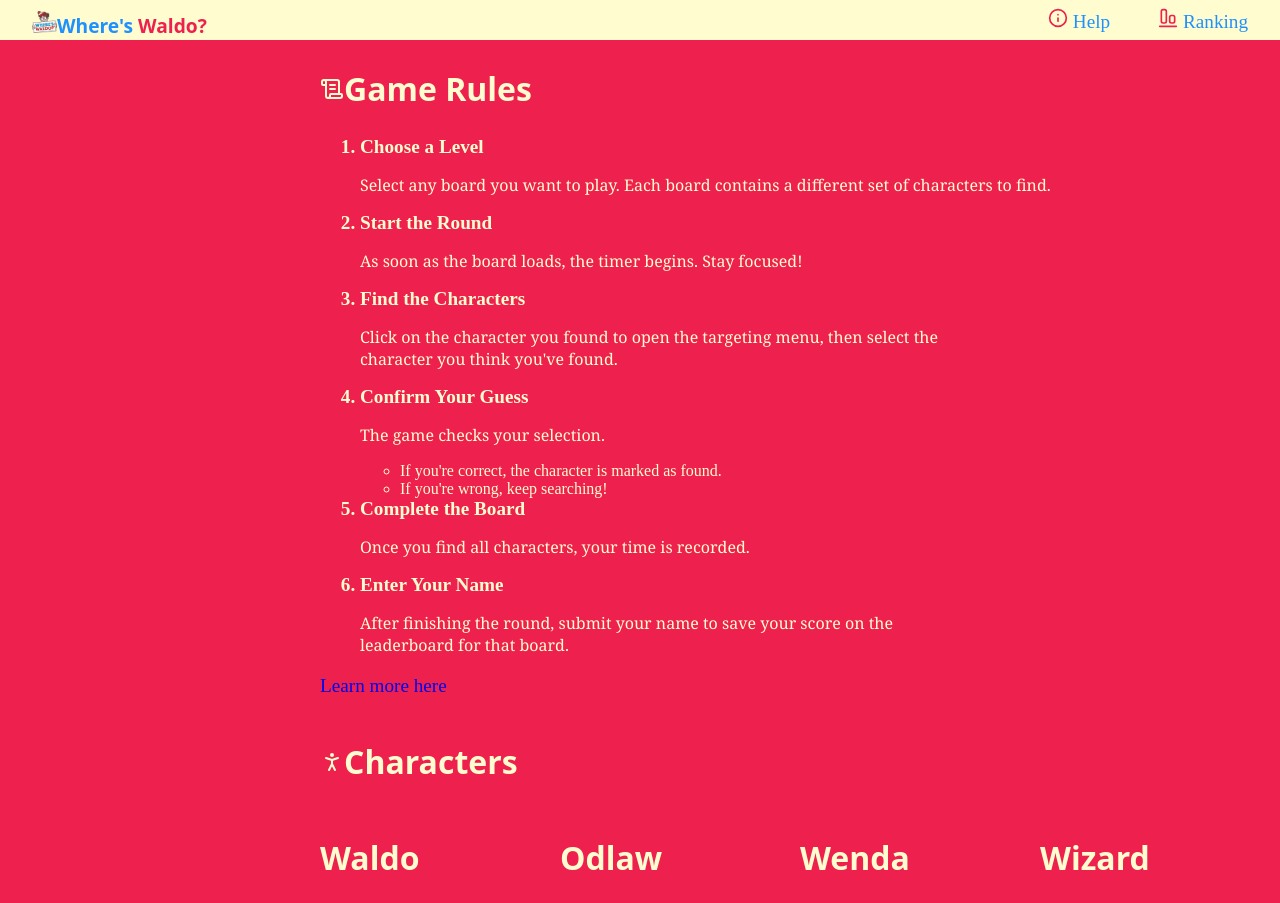
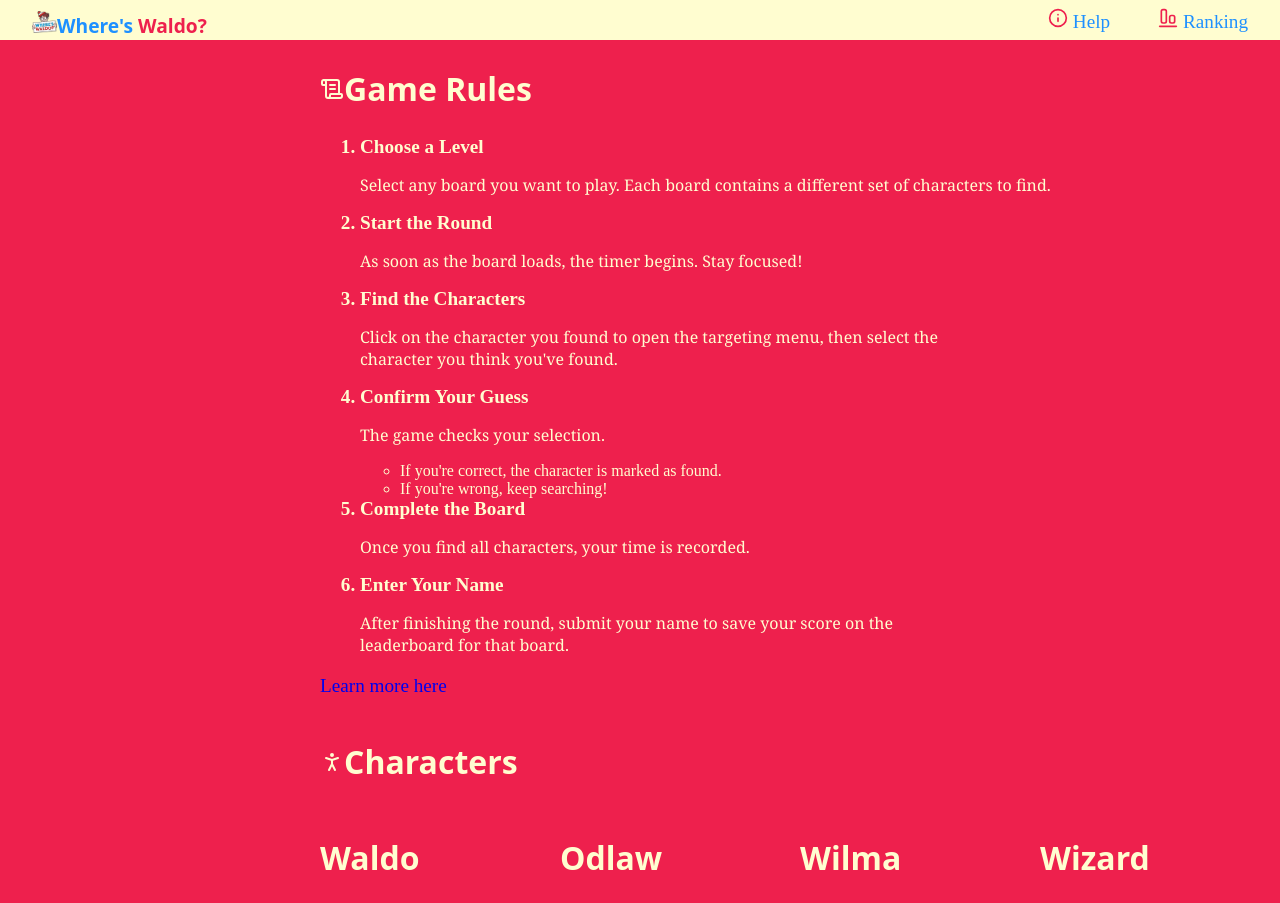
Before and after one commit to ChoforJr/where-is-waldo, a React (Vite) app: page /help in a window 1280 px wide. Shown: the top 903 px of the page. Built offline with nearby package versions, Linux system fonts and the light colour scheme; no server answers.

Commit message:
Its wilma not wenda

```diff
--- a/src/App Components/UseAppLogic.jsx
+++ b/src/App Components/UseAppLogic.jsx
@@ -57,8 +57,8 @@
     {
       id: 1,
       keyID: crypto.randomUUID(),
-      image: "/icons/wenda_icon.png",
-      name: "Wenda",
+      image: "/icons/wilma_icon.png",
+      name: "Wilma",
     },
     {
       id: 1,
--- a/src/Gameplay Components/Gameplay.jsx
+++ b/src/Gameplay Components/Gameplay.jsx
@@ -18,7 +18,7 @@
   const [menuPos, setMenuPos] = useState({ x: 0, y: 0, isOpen: false });
   const [iconColor, setIconColor] = useState({
     waldo: "#808080",
-    wenda: "#808080",
+    wilma: "#808080",
     wizard: "#808080",
     odlaw: "#808080",
   });
--- a/src/Help Components/Help.jsx
+++ b/src/Help Components/Help.jsx
@@ -55,8 +55,8 @@
             <img src="/characters/Odlaw_f8nu7f.webp" alt="Odlaw" />
           </div>
           <div>
-            <h2>Wenda</h2>
-            <img src="/characters/Wenda_ob7q1b.webp" alt="Wenda" />
+            <h2>Wilma</h2>
+            <img src="/characters/Wilma_ob7q1b.webp" alt="Wilma" />
           </div>
           <div>
             <h2>Wizard</h2>
```
Also changed, not shown: public/characters/Wilma_ob7q1b.webp (renamed from public/characters/Wenda_ob7q1b.webp), public/icons/wilma_icon.png (renamed from public/icons/wenda_icon.png).
